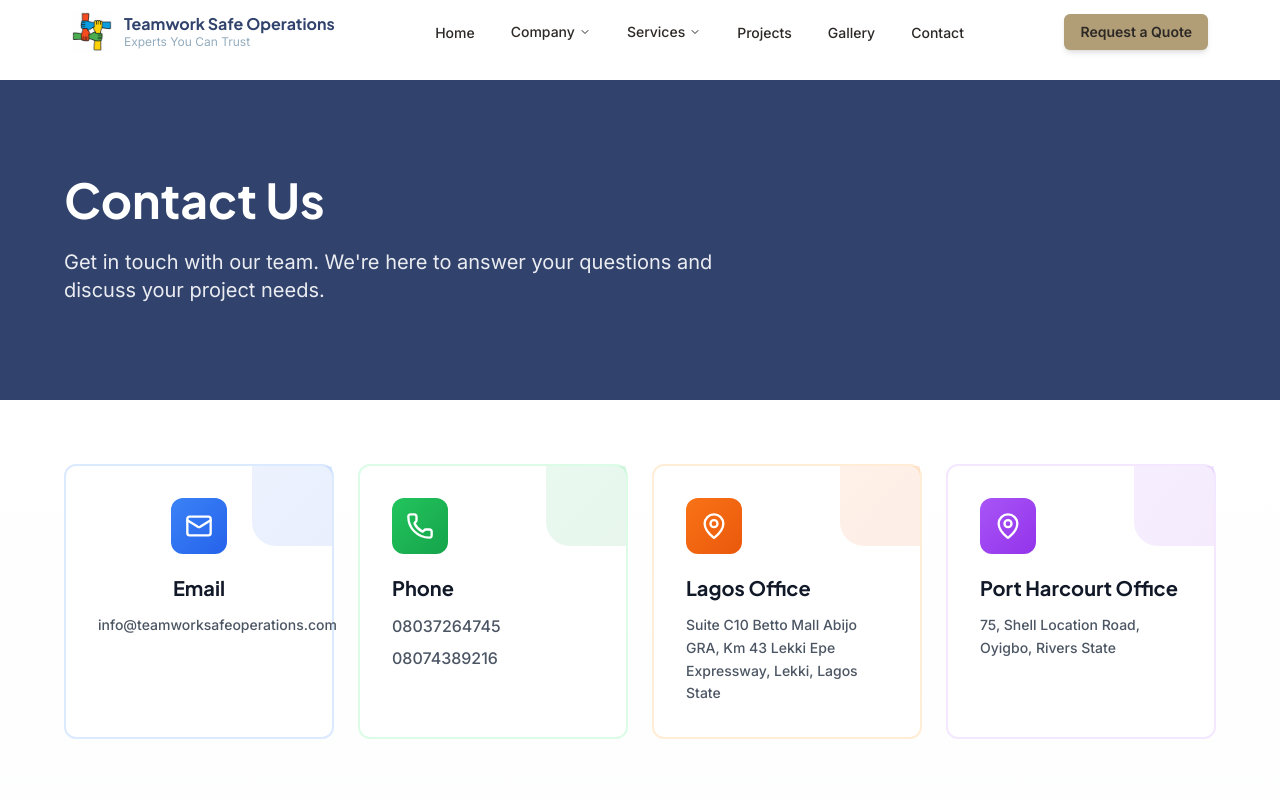
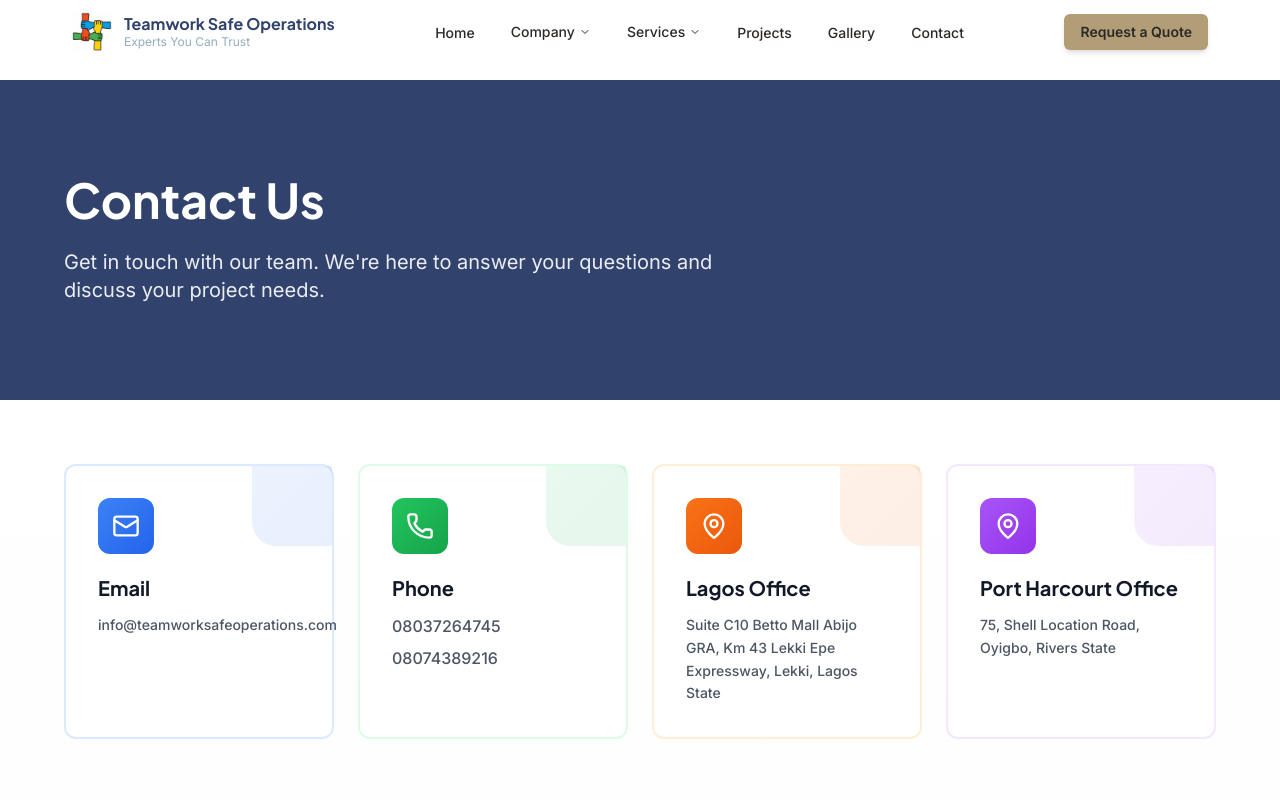
Before and after one commit to muheezokunade/teamworksafe, a Next.js app: page /contact in a window 1280 px wide. Shown: the top 800 px of the page. Built offline with nearby package versions, Linux system fonts and the light colour scheme.

Commit message:
fix: Center only email address, keep Email heading in original position

```diff
--- a/app/contact/page.tsx
+++ b/app/contact/page.tsx
@@ -29,8 +29,8 @@ export default function ContactPage() {
             {/* Email Card */}
             <div className="group relative bg-white border-2 border-blue-100 rounded-xl p-8 hover:border-blue-500 hover:shadow-xl transition-all duration-300 transform hover:-translate-y-1">
               <div className="absolute top-0 right-0 w-20 h-20 bg-gradient-to-br from-blue-500 to-blue-600 rounded-bl-3xl opacity-10 group-hover:opacity-20 transition-opacity"></div>
-              <div className="relative text-center">
-                <div className="w-14 h-14 bg-gradient-to-br from-blue-500 to-blue-600 rounded-xl flex items-center justify-center mb-5 group-hover:scale-110 transition-transform mx-auto">
+              <div className="relative">
+                <div className="w-14 h-14 bg-gradient-to-br from-blue-500 to-blue-600 rounded-xl flex items-center justify-center mb-5 group-hover:scale-110 transition-transform">
                   <Mail className="w-7 h-7 text-white" />
                 </div>
                 <h3 className="font-heading font-bold text-xl text-gray-900 mb-3">
@@ -38,7 +38,7 @@ export default function ContactPage() {
                 </h3>
                 <a
                   href="mailto:info@teamworksafeoperations.com"
-                  className="text-gray-600 hover:text-blue-600 transition-colors text-sm font-medium block leading-relaxed"
+                  className="text-gray-600 hover:text-blue-600 transition-colors text-sm font-medium block leading-relaxed text-center"
                 >
                   info@teamworksafeoperations.com
                 </a>
```
